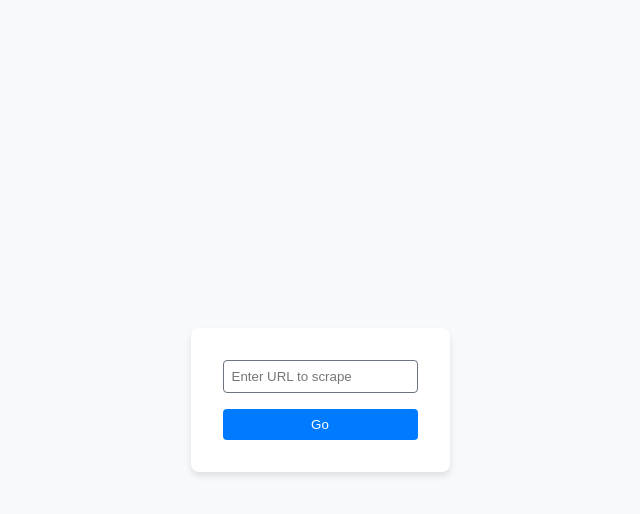
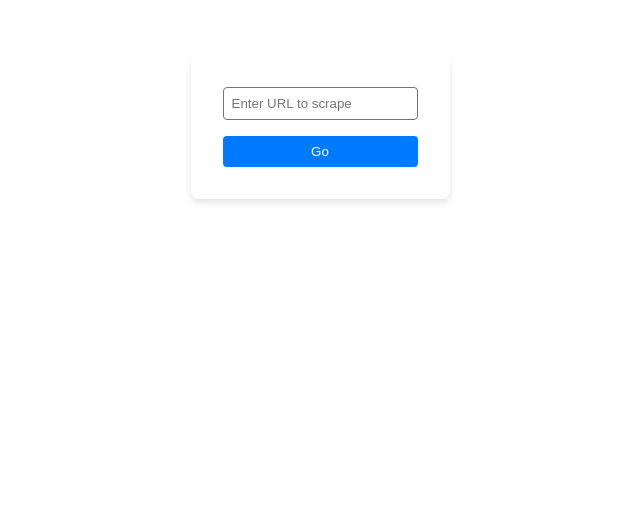
Before and after one commit to vytenisblask/scrape-takais, a Next.js app: page / in a window 1280 px wide. Shown: the top 514 px of the page, without its empty margins (320-960 px from the left). Built offline with nearby package versions, Linux system fonts and the light colour scheme.

Commit message:
UI changes

```diff
--- a/package.json
+++ b/package.json
@@ -13,9 +13,11 @@
     "@types/react": "18.2.21",
     "@types/react-dom": "18.2.7",
     "axios": "^1.5.0",
+    "cheerio": "^1.0.0-rc.12",
     "next": "13.4.19",
     "react": "18.2.0",
     "react-dom": "18.2.0",
+    "react-spinners": "^0.13.8",
     "styled-components": "^6.0.7",
     "typescript": "5.2.2"
   }
--- a/src/pages/api/scrape.ts
+++ b/src/pages/api/scrape.ts
@@ -1,5 +1,6 @@
 import { NextApiRequest, NextApiResponse } from 'next';
 import axios from 'axios';
+import cheerio from 'cheerio';
 
 export default async function handler(req: NextApiRequest, res: NextApiResponse) {
   const { url } = req.body;
@@ -8,9 +9,16 @@ export default async function handler(req: NextApiRequest, res: NextApiResponse)
   let robotsTxt = 'Not Available';
 
   try {
-    // Scrape the main page for title and other info
     const response = await axios.get(url);
     const html = response.data;
+    const $ = cheerio.load(html);
+
+    // Meta tags using Cheerio
+    const metaTags = {
+      description: $('meta[name="description"]').attr('content'),
+      keywords: $('meta[name="keywords"]').attr('content'),
+      author: $('meta[name="author"]').attr('content'),
+    };
 
     // Identify CMS by looking for specific keywords or tags
     if (html.includes('wp-content')) {
@@ -55,12 +63,18 @@ export default async function handler(req: NextApiRequest, res: NextApiResponse)
     } catch (error) {
       // Handle robots.txt fetch error if needed
     }
+    // Extract title using Cheerio
+    const title = $('title').text();
 
-    // Extract title
-    const titleMatch = html.match(/<title>(.*?)<\/title>/);
-    const title = titleMatch ? titleMatch[1] : 'No title found';
+    // HTTP headers
+    const headers = {
+      contentType: response.headers['content-type'],
+      cacheControl: response.headers['cache-control'],
+      server: response.headers['server'],
+    };
 
-    res.status(200).json({ title, cms, trackers, robotsTxt });
+    res.status(200).json({ title, cms, trackers, robotsTxt, metaTags, headers });
+
   } catch (error) {
     res.status(500).json({ error: 'Failed to scrape the URL' });
   }
--- a/src/pages/index.tsx
+++ b/src/pages/index.tsx
@@ -1,13 +1,27 @@
 import { useState, FormEvent } from 'react';
 import styled from 'styled-components';
+import BeatLoader from "react-spinners/BeatLoader";
 
-const Container = styled.div`
+const Container = styled.div<{ $hasResults?: boolean }>`
   display: flex;
-  flex-direction: column;
+  height: 100vh;
+  flex-direction: ${props => props.$hasResults ? 'row' : 'column'};
   align-items: center;
   justify-content: center;
-  height: 100vh;
-  background-color: ${(props) => props.theme.colors.light};
+`;
+
+const LeftContainer = styled.div<{ $hasResults?: boolean }>`
+  flex: 1;
+  display: flex;
+  justify-content: center;
+  align-items: ${props => props.$hasResults ? 'flex-start' : 'center'};
+  padding: ${props => props.$hasResults ? '20px' : '0'};
+`;
+
+const RightContainer = styled.div`
+  flex: 2;
+  padding: 20px;
+  overflow-y: auto;
 `;
 
 const Form = styled.form`
@@ -36,8 +50,8 @@ const Button = styled.button`
 `;
 
 const RobotsTxtContainer = styled.div`
-  max-height: 300px; // Set a maximum height
-  overflow-y: auto; // Enable vertical scrolling
+  max-height: 300px;
+  overflow-y: auto;
   border: 1px solid #ccc;
   padding: 1em;
   margin-top: 1em;
@@ -50,9 +64,23 @@ export default function Home() {
     const [cms, setCms] = useState<string | null>(null);
     const [trackers, setTrackers] = useState<string | null>(null);
     const [robotsTxt, setRobotsTxt] = useState<string | null>(null);
+    const [isLoading, setIsLoading] = useState(false);
+
+    const [metaTags, setMetaTags] = useState({
+        description: null,
+        keywords: null,
+        author: null
+    });
+
+    const [headers, setHeaders] = useState({
+        contentType: null,
+        cacheControl: null,
+        server: null
+    });
 
     const handleSubmit = async (e: FormEvent) => {
         e.preventDefault();
+        setIsLoading(true);
 
         const response = await fetch('/api/scrape', {
             method: 'POST',
@@ -67,10 +95,23 @@ export default function Home() {
         setCms(data.cms);
         setTrackers(data.trackers);
         setRobotsTxt(data.robotsTxt);
+        setMetaTags(data.metaTags);
+        setHeaders(data.headers);
+        setIsLoading(false);
+    };
+
+    const containerStyle = {
+        flexDirection: !!scrapedTitle ? 'row' : 'column'
+    };
+
+    const leftContainerStyle = {
+        alignItems: !!scrapedTitle ? 'flex-start' : 'center',
+        padding: !!scrapedTitle ? '20px' : '0'
     };
 
     return (
-      <Container>
+        <Container $hasResults={!!scrapedTitle}>
+             <LeftContainer $hasResults={!!scrapedTitle}>
                 <Form onSubmit={handleSubmit}>
                     <Input
                         type="text"
@@ -80,17 +121,28 @@ export default function Home() {
                     />
                     <Button type="submit">Go</Button>
                 </Form>
-        {scrapedTitle && <p>Scraped Title: {scrapedTitle}</p>}
+            </LeftContainer>
+
+            <RightContainer>
+                {isLoading && <BeatLoader color="#123abc" loading={isLoading} size={15} />}
+                {scrapedTitle && <p>Page Title: {scrapedTitle}</p>}
                 {cms && <p>CMS Used: {cms}</p>}
                 {trackers && <p>Trackers Used: {trackers}</p>}
+                {metaTags.description && <p>Meta Description: {metaTags.description}</p>}
+                {metaTags.keywords && <p>Meta Keywords: {metaTags.keywords}</p>}
+                {metaTags.author && <p>Meta Author: {metaTags.author}</p>}
+                {headers.contentType && <p>Content Type: {headers.contentType}</p>}
+                {headers.cacheControl && <p>Cache Control: {headers.cacheControl}</p>}
+                {headers.server && <p>Server Type: {headers.server}</p>}
                 {robotsTxt && (
                     <div>
-    <p>Robots.txt:</p>
+                        <p>Robots.txt content:</p>
                         <RobotsTxtContainer>
                             <pre>{robotsTxt}</pre>
                         </RobotsTxtContainer>
                     </div>
                 )}
+            </RightContainer>
         </Container>
     );
 }
```
Also changed, not shown: 1 other file (tests, documents, lock files or other folders). Lines whose indentation alone changed are shown as unchanged.
